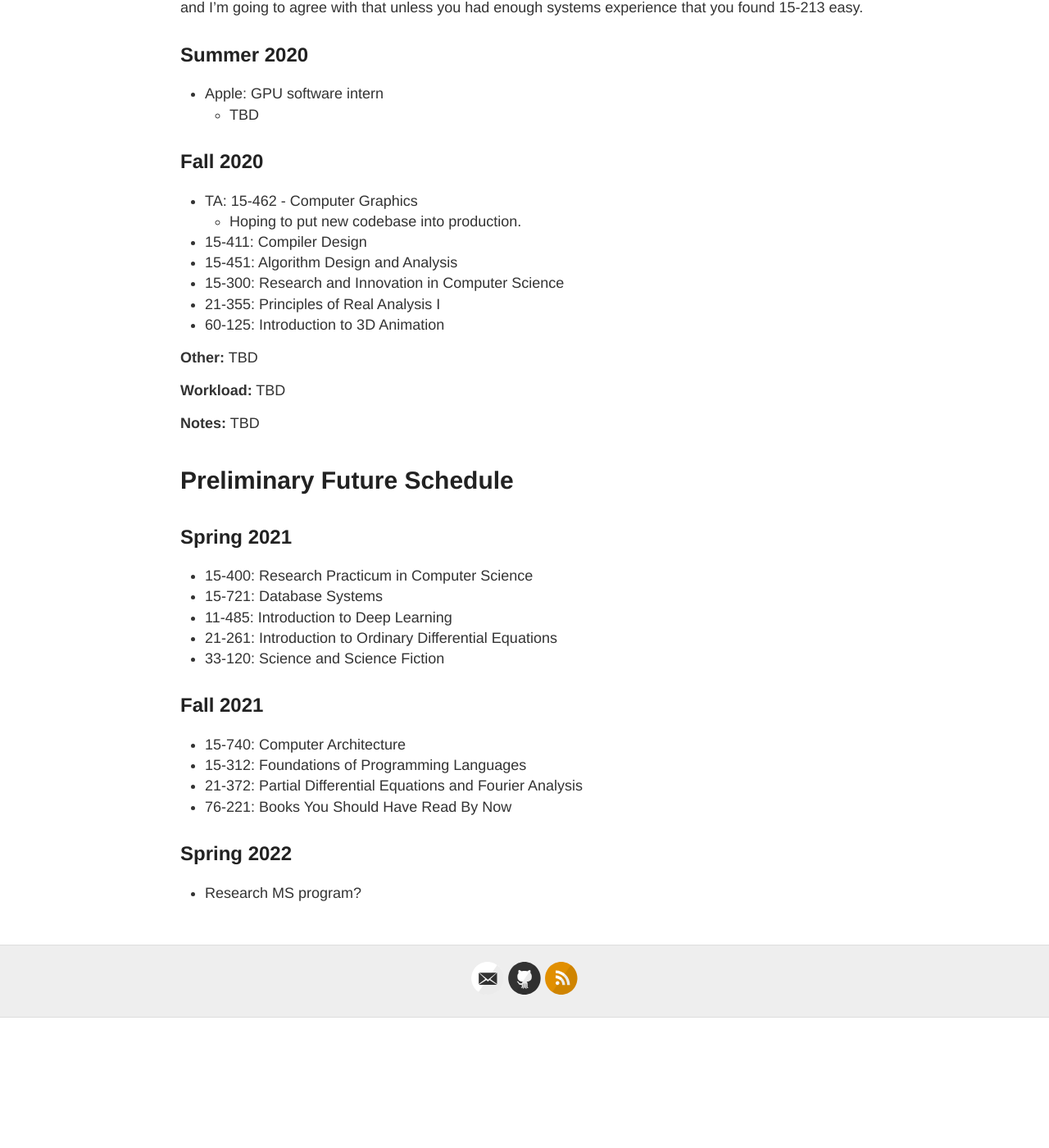
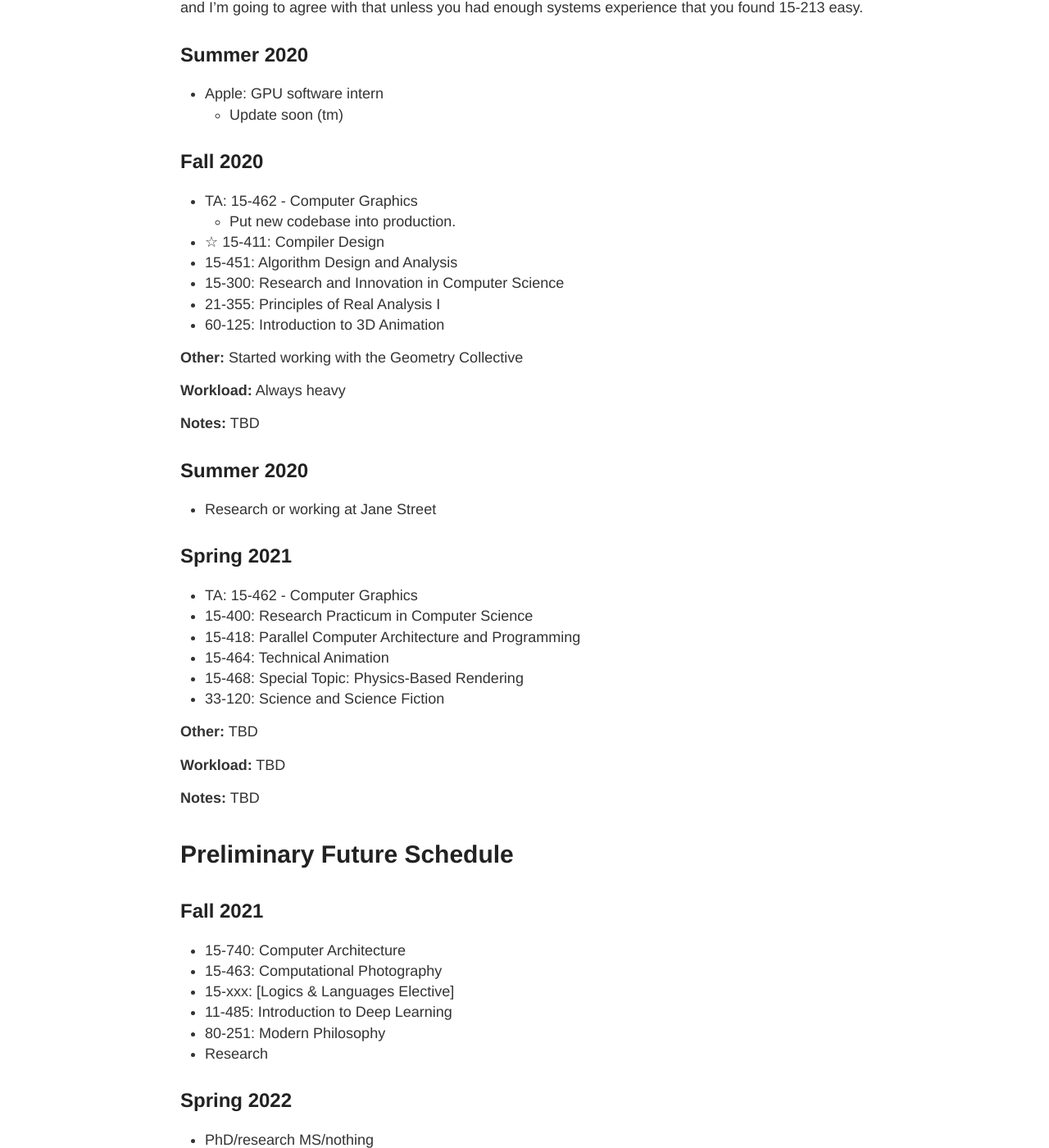
Before and after one commit to TheNumbat/thenumbat.github.io, a Jekyll site: the page built from cmu.md, in a window 1280 px wide and 1400 px high, scrolled down 4727 px. Shown: the whole window at 82% size. Built offline with Jekyll 4.4.1, drawn with Linux system fonts in a browser that asks for light colours; before the commit the page ends 5968 px from its top, so only the background shows below that; some of the changed text lies outside the part shown.

Commit message:
update schedule

```diff
--- a/cmu.md
+++ b/cmu.md
@@ -6,7 +6,7 @@ permalink: /cmu/
 
 Inspired by [these](https://wanshenl.me/courses/reviews/) [pages](http://weihang7.github.io/guides/2019/12/19/scs-guide.html), this is my take on my path through CMU (so far).
 
-**Goal:** CS major, computer systems concentration, math minor. I am planning on applying to grad school (PhD) in computer graphics or systems (or both). I also enjoy algorithms, but am prioritizing the former, which I am better at.
+**Goal:** CS major, computer graphics and computer systems concentrations. I am planning on applying to grad school (PhD) in graphics or systems (or both). I also enjoy algorithms, but am prioritizing the former, which I am better at.
 
 **Background:** I entered CMU with an extensive programming background (systems + real-time graphics) and solid math background, but no super high level math or competitive math/programming experience.
 
@@ -124,16 +124,33 @@ Inspired by [these](https://wanshenl.me/courses/reviews/) [pages](http://weihang
 
 ## Summer 2020
 - Apple: GPU software intern
-    - TBD
+    - Update soon (tm)
 
 ## Fall 2020
 - TA: 15-462 - Computer Graphics
-    - Hoping to put new codebase into production.
-- 15-411: Compiler Design
+    - Put new codebase into production.
+- ☆ 15-411: Compiler Design
 - 15-451: Algorithm Design and Analysis
 - 15-300: Research and Innovation in Computer Science
 - 21-355: Principles of Real Analysis I
 - 60-125: Introduction to 3D Animation
+
+**Other:** Started working with the Geometry Collective
+
+**Workload:** Always heavy
+
+**Notes:** TBD
+
+## Summer 2020
+- Research or working at Jane Street
+
+## Spring 2021
+- TA: 15-462 - Computer Graphics
+- 15-400: Research Practicum in Computer Science
+- 15-418: Parallel Computer Architecture and Programming
+- 15-464: Technical Animation
+- 15-468: Special Topic: Physics-Based Rendering
+- 33-120: Science and Science Fiction
 
 **Other:** TBD
 
@@ -143,18 +160,13 @@ Inspired by [these](https://wanshenl.me/courses/reviews/) [pages](http://weihang
 
 # Preliminary Future Schedule
 
-## Spring 2021
-- 15-400: Research Practicum in Computer Science
-- 15-721: Database Systems
-- 11-485: Introduction to Deep Learning
-- 21-261: Introduction to Ordinary Differential Equations
-- 33-120: Science and Science Fiction
-
 ## Fall 2021
 - 15-740: Computer Architecture
-- 15-312: Foundations of Programming Languages
-- 21-372: Partial Differential Equations and Fourier Analysis
-- 76-221: Books You Should Have Read By Now
+- 15-463: Computational Photography
+- 15-xxx: [Logics & Languages Elective]
+- 11-485: Introduction to Deep Learning
+- 80-251: Modern Philosophy
+- Research
 
 ## Spring 2022
-- Research MS program?
+- PhD/research MS/nothing
```
